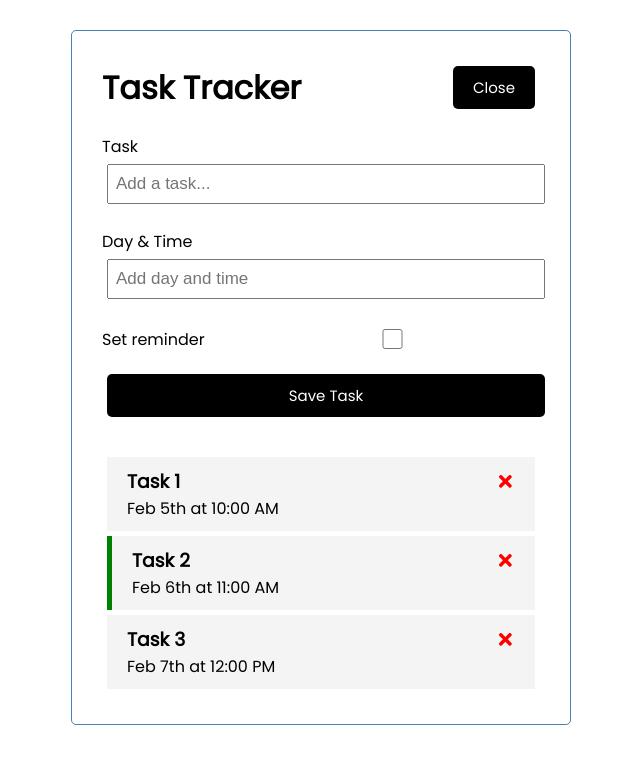
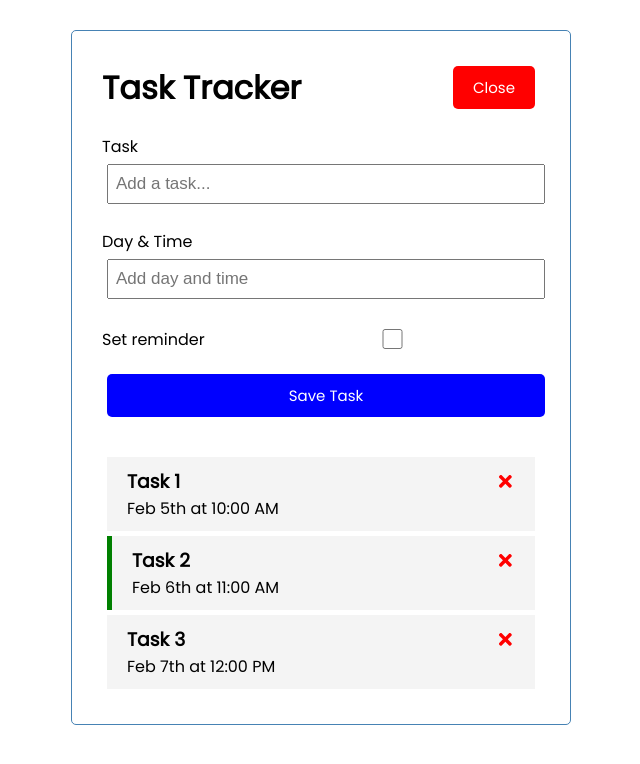
Before and after one commit to yuliethc/Tasks-app, a React (Create React App) app: page / in a window 1280 px wide. Both pictures are taken after a click on the button "Add". Shown: the top 764 px of the page, without its empty margins (319-959 px from the left). Built offline with nearby package versions, Linux system fonts and the light colour scheme.

Commit message:
color styles

```diff
--- a/src/components/Header.js
+++ b/src/components/Header.js
@@ -5,7 +5,7 @@ const Header = (props) => {
         <header className="header">
             <h1>{props.title}</h1>
             <Button
-            color={props.showAddTask ? "black" : "green"}
+            color={props.showAddTask ? "red" : "green"}
             text={props.showAddTask ? "Close" : "Add"}
             onClick={props.onAdd}
             />
--- a/src/index.css
+++ b/src/index.css
@@ -29,7 +29,7 @@ body {
 
 .btn {
   display: inline-block;
-  background: #000;
+  background: blue;
   color: #fff;
   border: none;
   padding: 10px 20px;
```
